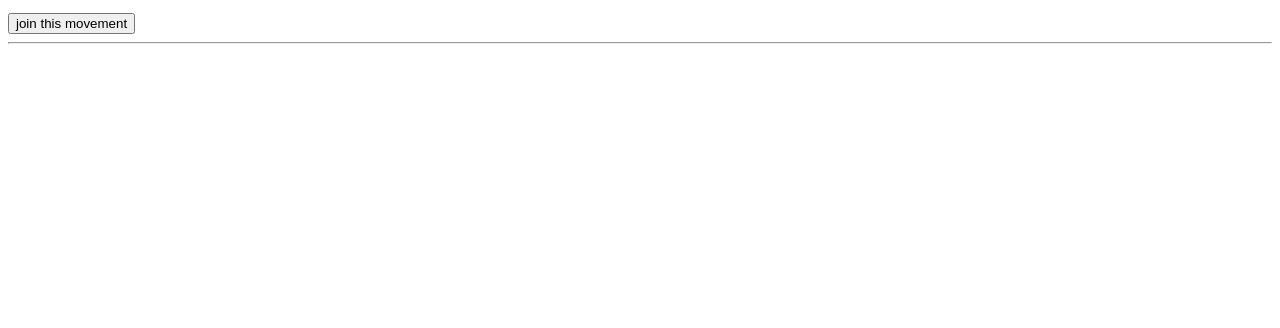
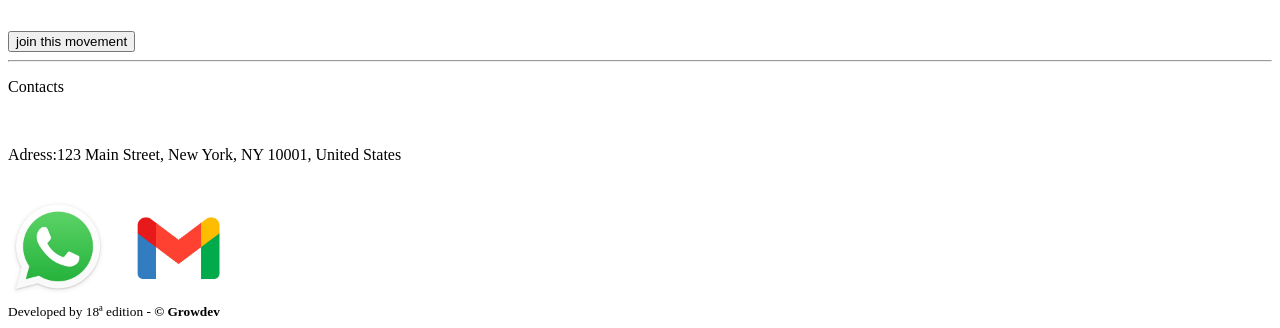
Before and after one commit to anderwll/grow-commerce, a plain HTML site: page index.html in a window 1280 px wide. Shown: the part 642-970 px from the top of the page. Before the commit the page ends 800 px from the top, so only its background shows below. Drawn offline with Linux system fonts and the light colour scheme.

Commit message:
Adicionado footer

```diff
--- a/index.html
+++ b/index.html
@@ -25,7 +25,7 @@
         <h2>
             The most innovative ecommerce around!
         </h2>
-        <img src="/images/sites-ecommerce.png" alt="imagem do ecommerce">
+        <img src="/images/sites-ecommerce.png" alt="imagem do ecommerce"> <br>
         <img src="/images/Pessoa_feliz.png" alt="Pessoa feliz">
 
         <p>GrowCommerce is the place where I find everything! Plus, the customer service is amazing.</p>
@@ -35,7 +35,14 @@
     </main>
 
     <footer>
-
+        <p>Contacts</p>
+        <br>
+        <p>Adress:123 Main Street, New York, NY 10001, United States</p>
+        <br>
+        <a href="https://wa.me/5542933003922" target="_blank"><img src="./images/WhatsApp_icon.png.webp" alt="Icone Whats App" style="height: 100px;"></a>
+        <a href="mailto:email@gmail.com" target="_blank"><img src="./images/gmail-new-icon5198.jpg" alt="Icone do Gmail" style="height: 100px;"></a>
+        <br>
+        <small>Developed by 18ª edition - <strong>&copy; Growdev</strong> </small>
     </footer>
 
 </body>
```
Also changed, not shown: images/WhatsApp_icon.png.webp (added), images/gmail-new-icon5198.jpg (added).
